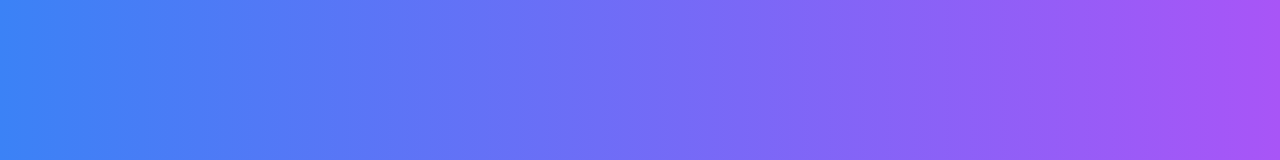
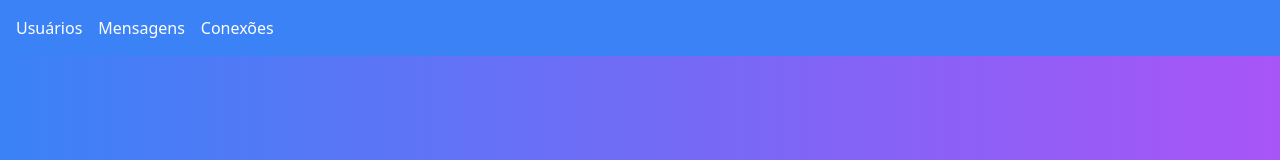
Before and after one commit to suissa/zapzapticket-frontend, a Next.js app: page / in a window 1280 px wide. Shown: the top 160 px of the page. Built offline with nearby package versions, Linux system fonts and the light colour scheme; no server answers.

Commit message:
Index Page menu added

```diff
--- a/src/pages/index.tsx
+++ b/src/pages/index.tsx
@@ -3,8 +3,10 @@ import Botao from "../components/Button";
 import Form from "../components/Form";
 import Layout from "../components/Layout";
 import Table from "../components/Table";
+import Menu from '../components/Menu';
 import useConnections from "../hooks/useConnections";
 import useLayout from "../hooks/useLayout";
+import { Link } from 'react-router-dom'; // Importe Link do React Router para criar links
 
 export default function Home() {
   const {
@@ -21,6 +23,9 @@ export default function Home() {
   } = useConnections()
 
   return (
+
+    <div>
+      <Menu />
     <div className={`
       flex justify-center items-center
       h-screen bg-gradient-to-r from-blue-500 to-purple-500
@@ -53,5 +58,6 @@ export default function Home() {
         )}
       </Layout>
     </div>
+    </div>
   )
 }
```
